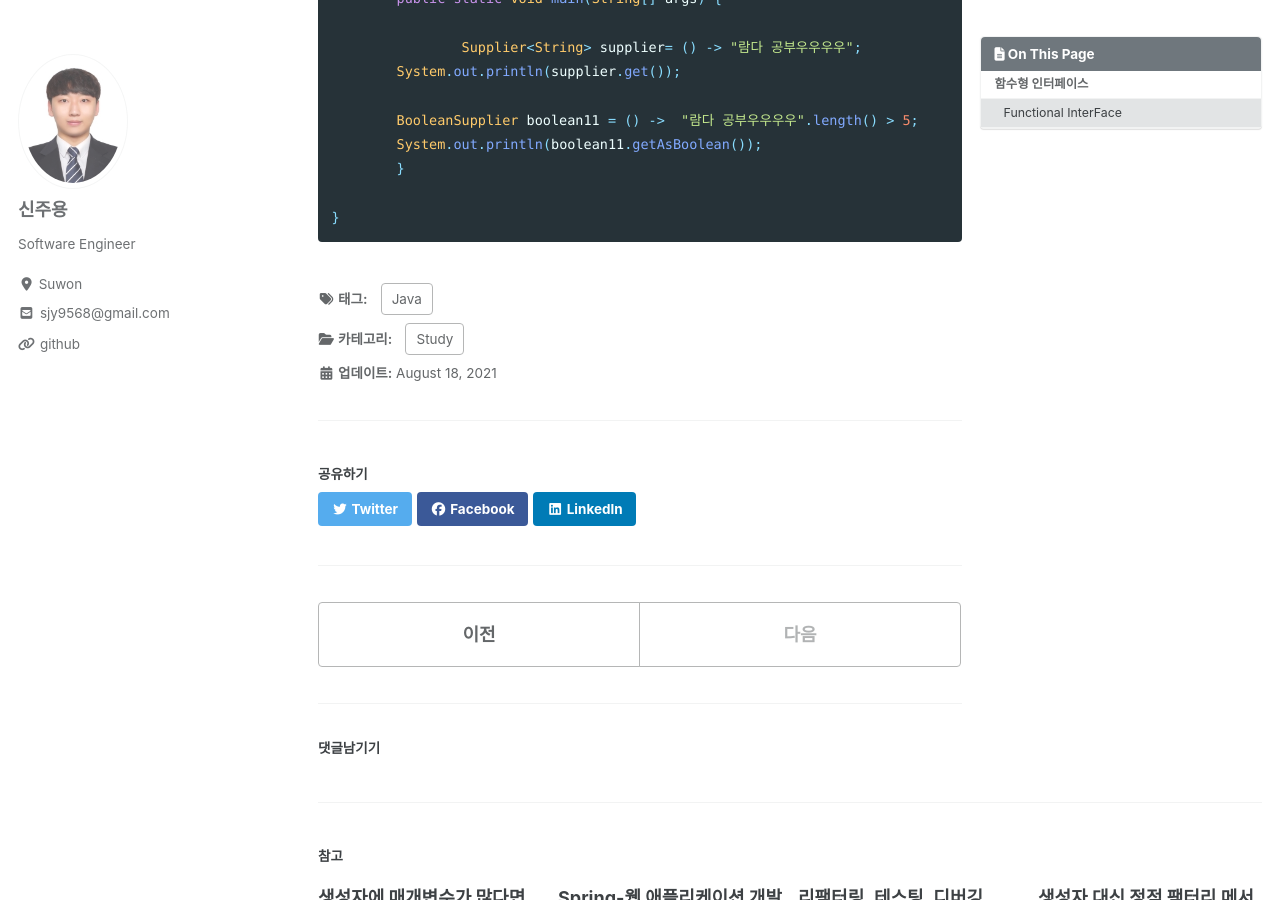
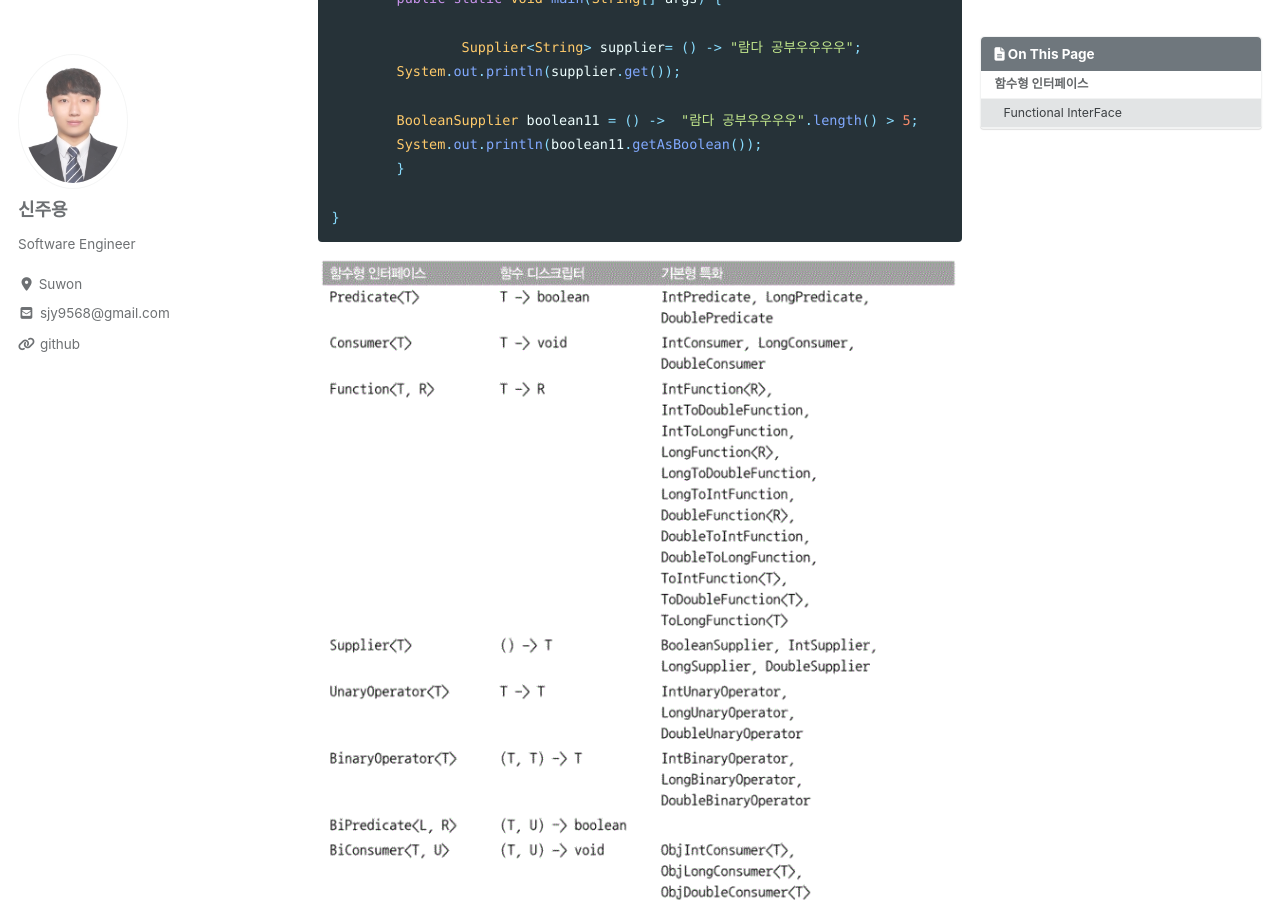
Before and after one commit to shinjooyoung/shinjooyoung.github.io, a Jekyll site: the page built from _posts/2021-08-18-Java-함수형 인터페이스.md, in a window 1280 px wide and 900 px high, scrolled down 4575 px. Built offline with Jekyll 4.4.1, drawn with Linux system fonts in a browser that asks for light colours; cached includes are drawn as plain includes; nearby versions of some CDN libraries; comment, search, counter and statistics services are not loaded.

Commit message:
자바 공부

````diff
--- a/_posts/2021-08-18-Java-함수형 인터페이스.md
+++ b/_posts/2021-08-18-Java-함수형 인터페이스.md
@@ -208,3 +208,6 @@ public class Main {
 
 }
 ```
+
+
+![functional](/assets/images/Functional.GIF)
````
Also changed, not shown: assets/images/Functional.GIF (added).
